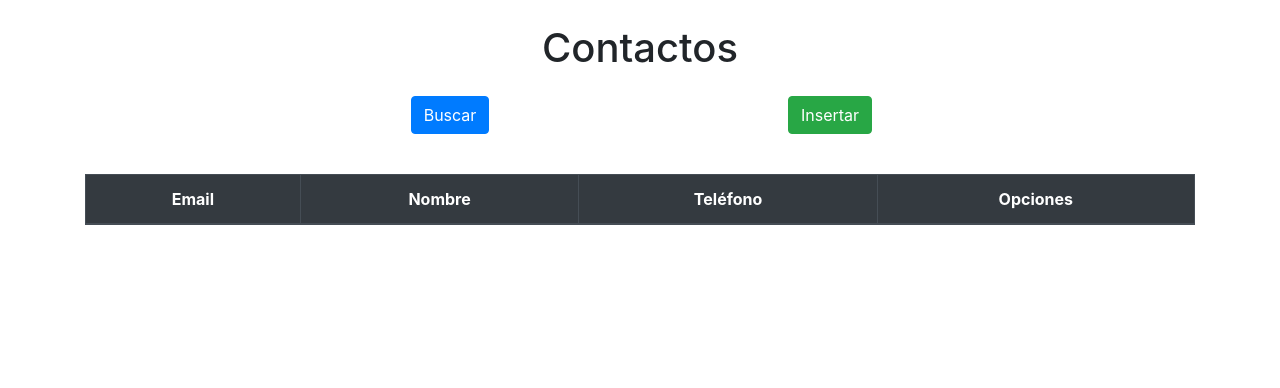
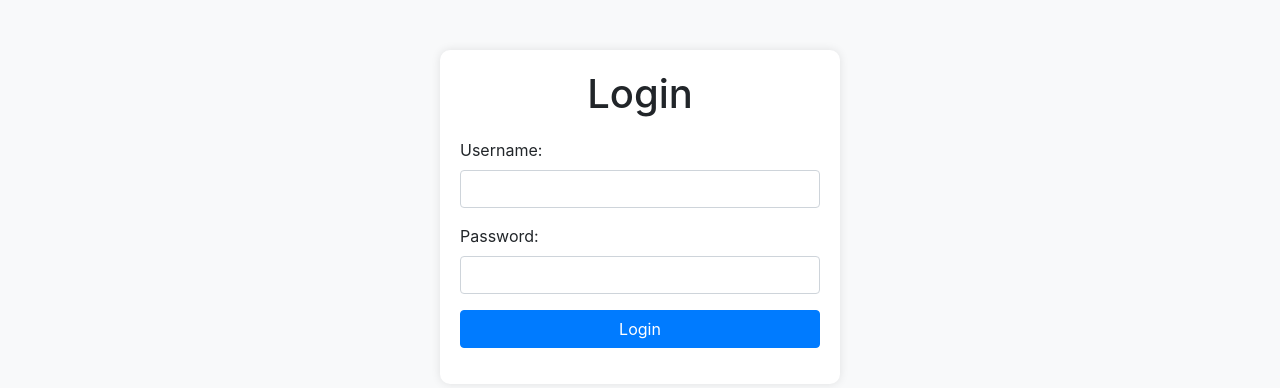
Before and after one commit to xBrandonMorales/auten_frontend, a Flask app: page / in a window 1280 px wide. Shown: the top 388 px of the page. Run offline with Flask 3, Linux system fonts and the light colour scheme; lists and menus that the app fills with data are empty; some libraries are stand-ins or nearby versions.

Commit message:
UPDATE frontend

```diff
--- a/app.py
+++ b/app.py
@@ -4,7 +4,11 @@ from flask import render_template
 app = Flask(__name__)
 
 @app.route("/")
-def index():
+def login():
+    return render_template('login.html')
+
+@app.route("/home")
+def home():
     message = "Hello, World"
     return render_template('index.html', message=message)
 
--- a/static/js/get_all.js
+++ b/static/js/get_all.js
@@ -1,6 +1,21 @@
 function getAll() {
+    // Obtener el token de las cookies
+    const token = getCookie("token");
+
+    // Verificar si el token está presente
+    if (!token) {
+        console.error("Token not found. User may not be authenticated.");
+        // Redirigir a la página de inicio de sesión
+        window.location.href = "/";
+        return;
+    }
+
     var request = new XMLHttpRequest();
     request.open('GET', "https://contactos-backend-2x51.onrender.com/contactos");
+
+    // Agregar el token al encabezado de autorización
+    request.setRequestHeader("Authorization", `Bearer ${token}`);
+
     request.send();
 
     request.onload = (e) => {
@@ -9,6 +24,13 @@ function getAll() {
         console.log("response: " + response);
         console.log("json: " + JSON.stringify(json));
         console.log("status_code: " + request.status);
+
+        if (request.status === 401) {
+            console.error("Unauthorized. Token may be invalid.");
+            // Redirigir a la página de inicio de sesión
+            window.location.href = "/";
+            return;
+        }
 
         const tbody_contactos = document.getElementById("tbody_contactos");
 
@@ -70,3 +92,10 @@ function getAll() {
         });
     };
 }
+
+// Función para obtener el valor de una cookie por su nombre
+function getCookie(name) {
+    const value = `; ${document.cookie}`;
+    const parts = value.split(`; ${name}=`);
+    if (parts.length === 2) return parts.pop().split(';').shift();
+}
--- /dev/null
+++ b/static/js/login.js
@@ -0,0 +1,32 @@
+async function login() {
+    const username = document.getElementById("username").value;
+    const password = document.getElementById("password").value;
+
+    const backendURL = "https://contactos-backend-2x51.onrender.com"; // Reemplaza con la URL de tu backend
+
+    try {
+        const response = await fetch(`${backendURL}/token`, {
+            method: "POST",
+            headers: {
+                "Content-Type": "application/x-www-form-urlencoded",
+            },
+            body: `username=${encodeURIComponent(username)}&password=${encodeURIComponent(password)}`,
+        });
+
+        if (response.ok) {
+            const data = await response.json();
+
+            // Almacenar el token en las cookies
+            document.cookie = `token=${data.token}; path=/`;
+
+            // Redirigir a la página "/home"
+            window.location.href = "/home";
+        } else {
+            const data = await response.json();
+            document.getElementById("message").innerText = `Login failed. ${data.detail}`;
+        }
+    } catch (error) {
+        console.error("Error during login:", error);
+        document.getElementById("message").innerText = "An error occurred during login.";
+    }
+}
--- a/templates/buscar.html
+++ b/templates/buscar.html
@@ -16,7 +16,7 @@
         </div>
 
         <button type="button" class="btn btn-primary" onclick="searchByEmail()">Buscar</button>
-        <a class="btn btn-secondary" href="/">Regresar</a>
+        <a class="btn btn-secondary" href="/home">Regresar</a>
 
         <table class="table table-bordered mt-4">
             <thead class="thead-dark">
--- a/templates/editar.html
+++ b/templates/editar.html
@@ -27,7 +27,7 @@
             </div>
 
             <button type="button" class="btn btn-primary" onclick="actualizar()">Actualizar</button>
-            <a class="btn btn-secondary" href="/">Regresar</a>
+            <a class="btn btn-secondary" href="/home">Regresar</a>
         </form>
 
         <div id="mensaje"></div>
--- a/templates/index.html
+++ b/templates/index.html
@@ -18,6 +18,20 @@
 
         .custom-button:hover {
             background-color: #0056b3; /* Color de fondo al pasar el ratón */
+        }
+
+        /* Estilos personalizados para el botón de cerrar sesión */
+        .logout-button {
+            background-color: #dc3545; /* Color de fondo personalizado para cerrar sesión */
+            color: #fff; /* Color de texto personalizado */
+            border: none; /* Sin borde */
+            padding: 8px 16px; /* Espaciado interno */
+            border-radius: 4px; /* Bordes redondeados */
+            cursor: pointer; /* Cursor de puntero al pasar el ratón */
+        }
+
+        .logout-button:hover {
+            background-color: #c82333; /* Color de fondo al pasar el ratón para cerrar sesión */
         }
     </style>
 </head>
@@ -47,6 +61,9 @@
                 <!-- Aquí se mostrarán los datos de los contactos -->
             </tbody>
         </table>
+
+        <!-- Botón de cerrar sesión -->
+        <button class="logout-button" onclick="logout()">Cerrar Sesión</button>
     </div>
 
     <!-- Agrega el script al final para garantizar que se cargue después de la página -->
@@ -58,6 +75,15 @@
         document.addEventListener("DOMContentLoaded", function () {
             getAll();
         });
+
+        // Función para cerrar sesión
+        function logout() {
+            // Eliminar la cookie que contiene el token
+            document.cookie = "token=; expires=Thu, 01 Jan 1970 00:00:00 UTC; path=/;";
+
+            // Redirigir a la página de inicio de sesión
+            window.location.href = "/";
+        }
     </script>
 </body>
 </html>
--- a/templates/insertar.html
+++ b/templates/insertar.html
@@ -24,7 +24,7 @@
                 <input type="text" id="telefono" name="telefono" class="form-control" required>
             </div>
             <button type="submit" class="btn btn-primary">Insertar</button>
-            <a class="btn btn-secondary" href="/">Regresar</a>
+            <a class="btn btn-secondary" href="/home">Regresar</a>
         </form>
         <div id="insertResult"></div>
     </div>
--- /dev/null
+++ b/templates/login.html
@@ -0,0 +1,61 @@
+<!DOCTYPE html>
+<html lang="en">
+<head>
+    <meta charset="UTF-8">
+    <meta name="viewport" content="width=device-width, initial-scale=1.0">
+    <title>Login</title>
+    <!-- Add Bootstrap CSS link -->
+    <link href="https://stackpath.bootstrapcdn.com/bootstrap/4.5.2/css/bootstrap.min.css" rel="stylesheet">
+    <style>
+        body {
+            background-color: #f8f9fa;
+        }
+        #app {
+            max-width: 400px;
+            margin: 50px auto;
+            padding: 20px;
+            background-color: #ffffff;
+            box-shadow: 0px 0px 10px 0px rgba(0,0,0,0.1);
+            border-radius: 10px;
+        }
+        #loginForm {
+            margin-top: 20px;
+        }
+        button {
+            width: 100%;
+            padding: 10px;
+            background-color: #007bff;
+            color: #fff;
+            border: none;
+            border-radius: 5px;
+            cursor: pointer;
+        }
+        button:hover {
+            background-color: #0056b3;
+        }
+    </style>
+</head>
+<body>
+    <div id="app">
+        <h1 class="text-center">Login</h1>
+        <form id="loginForm">
+            <div class="form-group">
+                <label for="username">Username:</label>
+                <input type="text" class="form-control" id="username" name="username" required>
+            </div>
+            <div class="form-group">
+                <label for="password">Password:</label>
+                <input type="password" class="form-control" id="password" name="password" required>
+            </div>
+            <button type="button" class="btn btn-primary" onclick="login()">Login</button>
+        </form>
+        <p id="message" class="mt-3 text-center"></p>
+    </div>
+
+    <!-- Add Bootstrap JS and Popper.js scripts -->
+    <script src="https://code.jquery.com/jquery-3.5.1.slim.min.js"></script>
+    <script src="https://cdn.jsdelivr.net/npm/@popperjs/core@2.9.3/dist/umd/popper.min.js"></script>
+    <script src="https://stackpath.bootstrapcdn.com/bootstrap/4.5.2/js/bootstrap.min.js"></script>
+    <script src="../static/js/login.js"></script>
+</body>
+</html>
--- a/templates/ver.html
+++ b/templates/ver.html
@@ -12,7 +12,7 @@
         <div id="contact-details">
             <!-- Aquí se mostrarán los detalles del contacto -->
         </div>
-        <a class="btn btn-primary" href="/">Regresar</a>
+        <a class="btn btn-primary" href="/home">Regresar</a>
     </div>
     <!-- Agrega el script al final para garantizar que se cargue después de la página -->
     <script src="https://code.jquery.com/jquery-3.5.1.slim.min.js"></script>
```
Also changed, not shown: static/js/borrar.js (+46 -3 lines), static/js/buscar.js (+21 -0 lines), static/js/editar.js (+48 -3 lines), static/js/insertar.js (+61 -18 lines), static/js/ver.js (+45 -2 lines).
